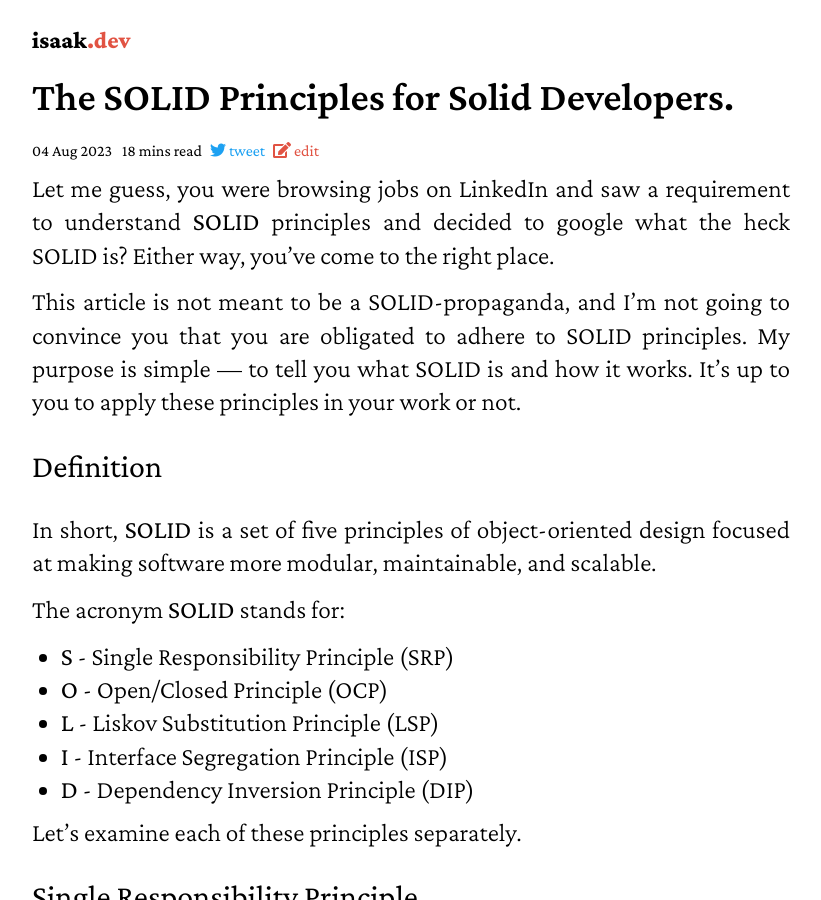
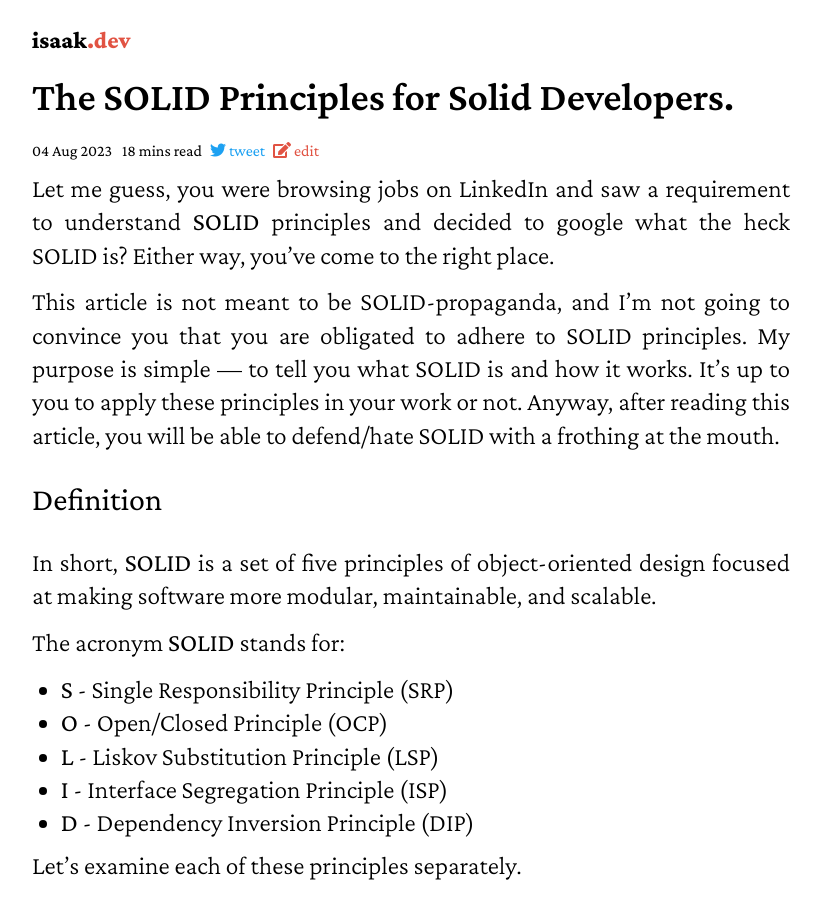
Before and after one commit to lk-geimfari/lk-geimfari.github.io, a Jekyll site: the page built from _posts/2023-08-04-solid-principles-for-solid-devs.md, in a window 1280 px wide and 900 px high. Shown: the whole window, without its empty margins (229-1050 px from the left). Built offline with Jekyll 4.4.1, drawn with Linux system fonts in a browser that asks for light colours; nearby versions of some CDN libraries; some of the changed text lies outside the part shown.

Commit message:
Fix typos

```diff
--- a/_posts/2023-08-04-solid-principles-for-solid-devs.md
+++ b/_posts/2023-08-04-solid-principles-for-solid-devs.md
@@ -14,9 +14,10 @@
 Let me guess, you were browsing jobs on LinkedIn and saw a requirement to understand **SOLID** principles and decided
 to google what the heck SOLID is? Either way, you've come to the right place.
 
-This article is not meant to be a SOLID-propaganda, and I'm not going to convince you that you are obligated to adhere
+This article is not meant to be SOLID-propaganda, and I'm not going to convince you that you are obligated to adhere
 to SOLID principles. My purpose is simple — to tell you what SOLID is and how it works. It's up to you to apply these
-principles in your work or not.
+principles in your work or not. Anyway, after reading this article, you will be able to defend/hate SOLID with
+a frothing at the mouth.
 
 ## Definition
 
@@ -326,7 +327,8 @@
 
     def pull_out_rpg(self) -> None:
         # Jesus Christ, what kind of civilian is this?
-        print("Pulling out motherfucking RPG-7")
+        # Where the hell did he get a thermoboric shell?
+        print("Pulling out motherfucking RPG-7 with thermobaric shell")
 
     def attack(self) -> None:
         # Why the hell would a civilian attack?
```
Also changed, not shown: other parts of _posts/2023-08-04-solid-principles-for-solid-devs.md (+2 -2 lines).
